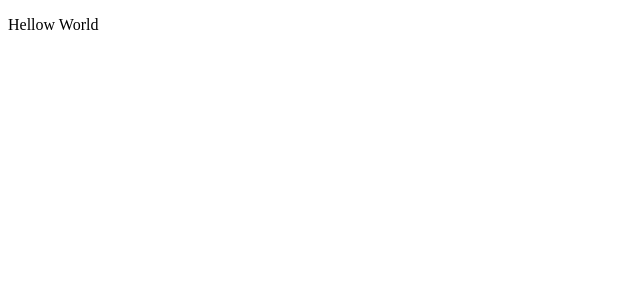
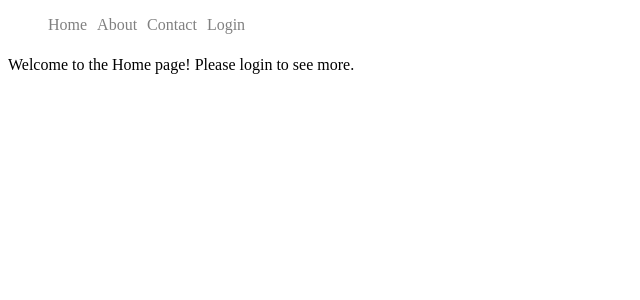
Before and after one commit to DanielMaHe/simple-page-app, a React (Create React App) app: page / in a window 1280 px wide. Shown: the top 300 px of the page, without its empty margins (0-640 px from the left). Built offline with nearby package versions, Linux system fonts and the light colour scheme.

Commit message:
add. SPA to App

```diff
--- a/src/App.js
+++ b/src/App.js
@@ -1,8 +1,16 @@
+import { BrowserRouter } from "react-router-dom";
+import NavbarLink from "./Components/navbarLink";
+import { AuthProvider } from "./Context/authContext";
+import SPA from "./SPA/SPA";
+
 function App() {
   return (
-    <div className="App">
-      <p>Hellow World</p>
-    </div>
+    <BrowserRouter>
+      <AuthProvider>
+        <NavbarLink />
+        <SPA />
+      </AuthProvider>
+    </BrowserRouter>
   );
 }
 
```
